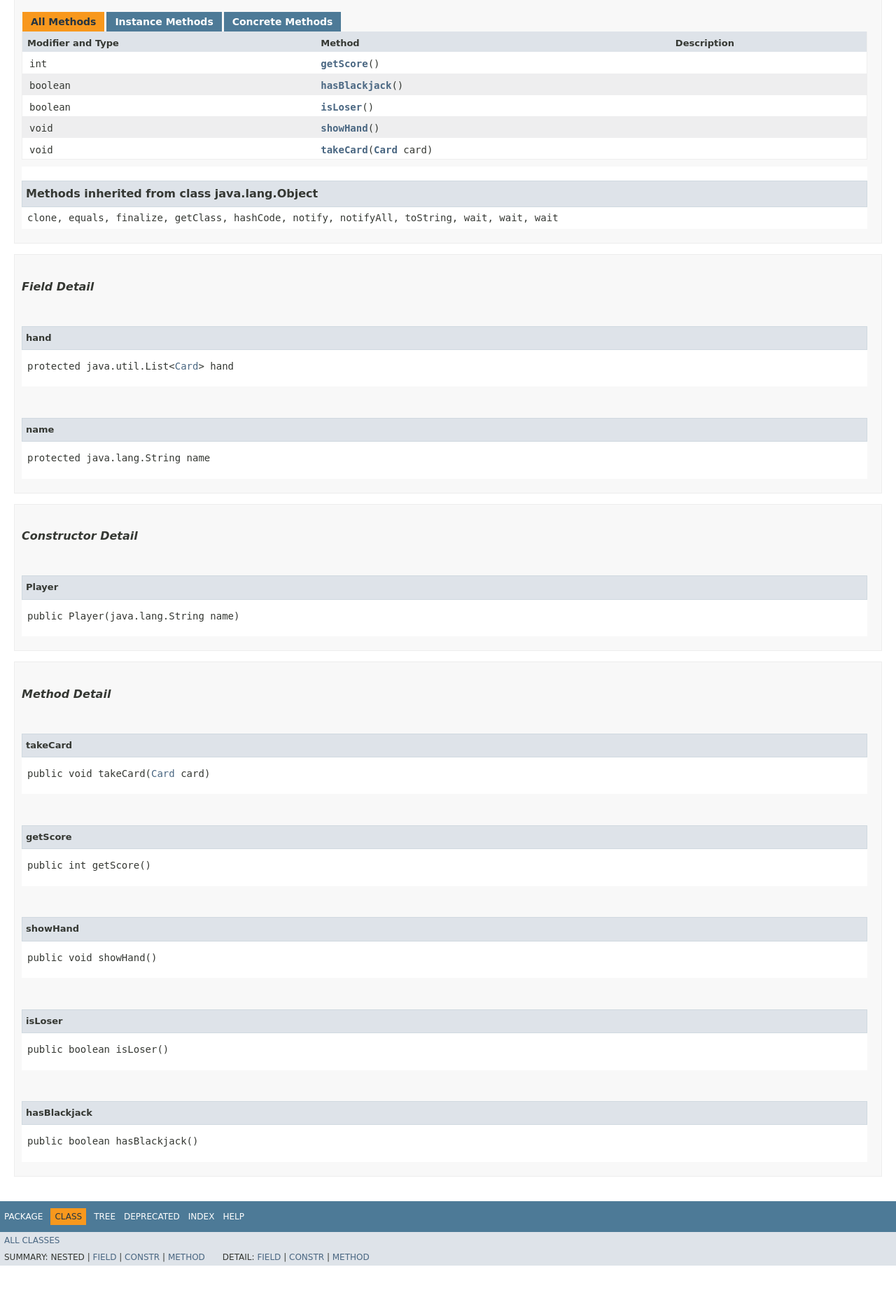
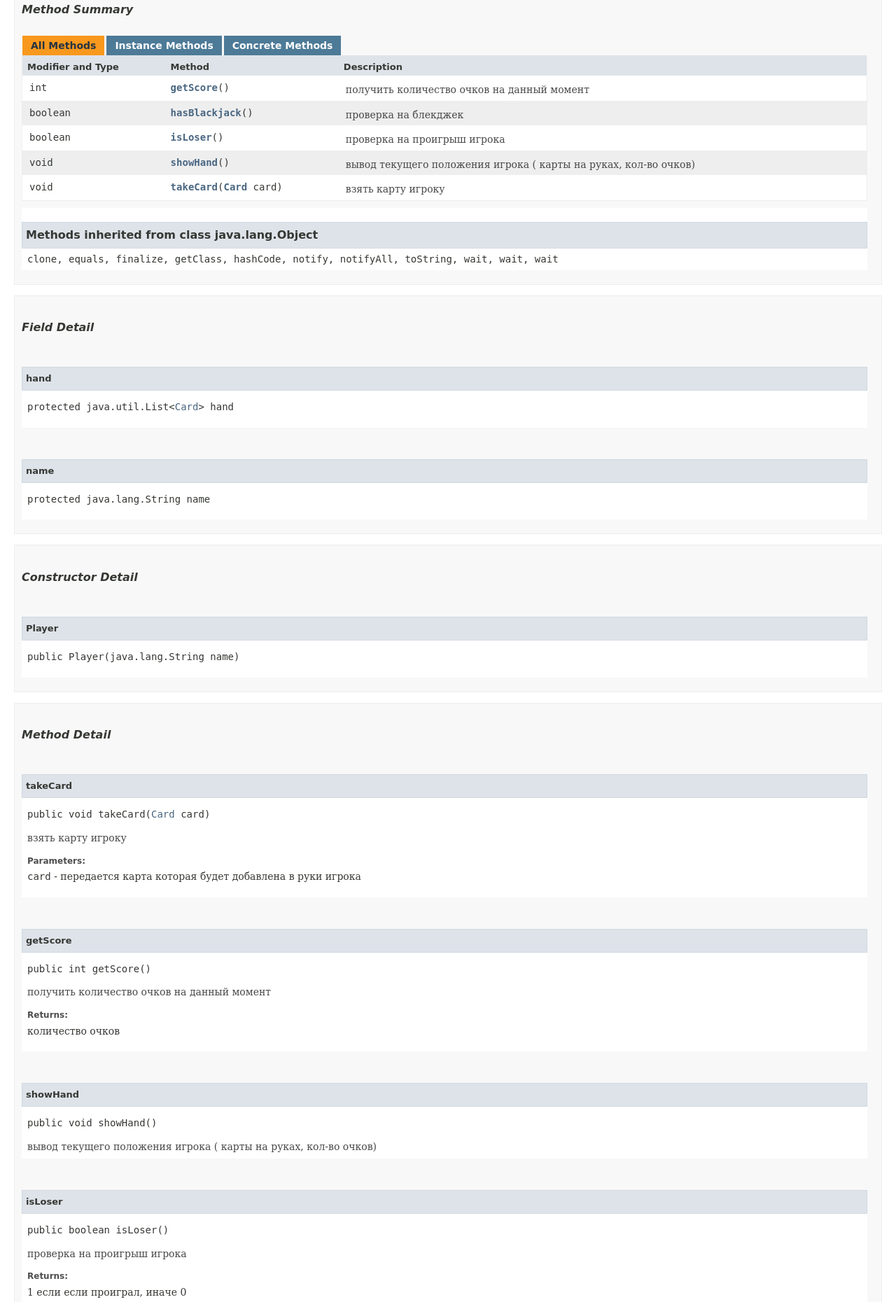
Before and after one commit to Artem-MilkyWay/OOP, a plain HTML site: page Task_1_1_2/ru/nsu/mikiyanskiy/Player.html in a window 1280 px wide. Shown: the part 832-2692 px from the top of the page at 70% size. Before the commit the page ends 2640 px from the top, so only its background shows below. Drawn offline with Linux system fonts and the light colour scheme; no server answers; a script that the page names is missing; a web font is replaced by a local one.

Commit message:
Deploying to gh-pages from @ Artem-MilkyWay/OOP@1c70044e54c6ed6712815a9ca17582c9e83aa19f 🚀

```diff
--- a/Task_1_1_2/ru/nsu/mikiyanskiy/Player.html
+++ b/Task_1_1_2/ru/nsu/mikiyanskiy/Player.html
@@ -136,6 +136,7 @@ $('.navPadding').css('padding-top', $('.fixedNav').css("height"));
 <hr>
 <pre>public class <span class="typeNameLabel">Player</span>
 extends java.lang.Object</pre>
+<div class="block">игрок ( вы )</div>
 </li>
 </ul>
 </div>
@@ -208,27 +209,37 @@ extends java.lang.Object</pre>
 <tr id="i0" class="altColor">
 <td class="colFirst"><code>int</code></td>
 <th class="colSecond" scope="row"><code><span class="memberNameLink"><a href="#getScore()">getScore</a></span>()</code></th>
-<td class="colLast">&nbsp;</td>
+<td class="colLast">
+<div class="block">получить количество очков на данный момент</div>
+</td>
 </tr>
 <tr id="i1" class="rowColor">
 <td class="colFirst"><code>boolean</code></td>
 <th class="colSecond" scope="row"><code><span class="memberNameLink"><a href="#hasBlackjack()">hasBlackjack</a></span>()</code></th>
-<td class="colLast">&nbsp;</td>
+<td class="colLast">
+<div class="block">проверка на блекджек</div>
+</td>
 </tr>
 <tr id="i2" class="altColor">
 <td class="colFirst"><code>boolean</code></td>
 <th class="colSecond" scope="row"><code><span class="memberNameLink"><a href="#isLoser()">isLoser</a></span>()</code></th>
-<td class="colLast">&nbsp;</td>
+<td class="colLast">
+<div class="block">проверка на проигрыш игрока</div>
+</td>
 </tr>
 <tr id="i3" class="rowColor">
 <td class="colFirst"><code>void</code></td>
 <th class="colSecond" scope="row"><code><span class="memberNameLink"><a href="#showHand()">showHand</a></span>()</code></th>
-<td class="colLast">&nbsp;</td>
+<td class="colLast">
+<div class="block">вывод текущего положения игрока ( карты на руках, кол-во очков)</div>
+</td>
 </tr>
 <tr id="i4" class="altColor">
 <td class="colFirst"><code>void</code></td>
 <th class="colSecond" scope="row"><code><span class="memberNameLink"><a href="#takeCard(ru.nsu.mikiyanskiy.Card)">takeCard</a></span>&#8203;(<a href="Card.html" title="class in ru.nsu.mikiyanskiy">Card</a>&nbsp;card)</code></th>
-<td class="colLast">&nbsp;</td>
+<td class="colLast">
+<div class="block">взять карту игроку</div>
+</td>
 </tr>
 </table>
 <ul class="blockList">
@@ -308,6 +319,11 @@ extends java.lang.Object</pre>
 <li class="blockList">
 <h4>takeCard</h4>
 <pre class="methodSignature">public&nbsp;void&nbsp;takeCard&#8203;(<a href="Card.html" title="class in ru.nsu.mikiyanskiy">Card</a>&nbsp;card)</pre>
+<div class="block">взять карту игроку</div>
+<dl>
+<dt><span class="paramLabel">Parameters:</span></dt>
+<dd><code>card</code> - передается карта которая будет добавлена в руки игрока</dd>
+</dl>
 </li>
 </ul>
 <a id="getScore()">
@@ -317,6 +333,11 @@ extends java.lang.Object</pre>
 <li class="blockList">
 <h4>getScore</h4>
 <pre class="methodSignature">public&nbsp;int&nbsp;getScore()</pre>
+<div class="block">получить количество очков на данный момент</div>
+<dl>
+<dt><span class="returnLabel">Returns:</span></dt>
+<dd>количество очков</dd>
+</dl>
 </li>
 </ul>
 <a id="showHand()">
@@ -326,6 +347,7 @@ extends java.lang.Object</pre>
 <li class="blockList">
 <h4>showHand</h4>
 <pre class="methodSignature">public&nbsp;void&nbsp;showHand()</pre>
+<div class="block">вывод текущего положения игрока ( карты на руках, кол-во очков)</div>
 </li>
 </ul>
 <a id="isLoser()">
@@ -335,6 +357,11 @@ extends java.lang.Object</pre>
 <li class="blockList">
 <h4>isLoser</h4>
 <pre class="methodSignature">public&nbsp;boolean&nbsp;isLoser()</pre>
+<div class="block">проверка на проигрыш игрока</div>
+<dl>
+<dt><span class="returnLabel">Returns:</span></dt>
+<dd>1 если если проиграл, иначе 0</dd>
+</dl>
 </li>
 </ul>
 <a id="hasBlackjack()">
@@ -344,6 +371,11 @@ extends java.lang.Object</pre>
 <li class="blockList">
 <h4>hasBlackjack</h4>
 <pre class="methodSignature">public&nbsp;boolean&nbsp;hasBlackjack()</pre>
+<div class="block">проверка на блекджек</div>
+<dl>
+<dt><span class="returnLabel">Returns:</span></dt>
+<dd>1 если блекджек</dd>
+</dl>
 </li>
 </ul>
 </li>
```
Also changed, not shown: Task_1_1_2/allclasses-index.html (+3 -1 lines), Task_1_1_2/index-all.html (+18 -6 lines), Task_1_1_2/ru/nsu/mikiyanskiy/package-summary.html (+3 -1 lines), 3 other files.
